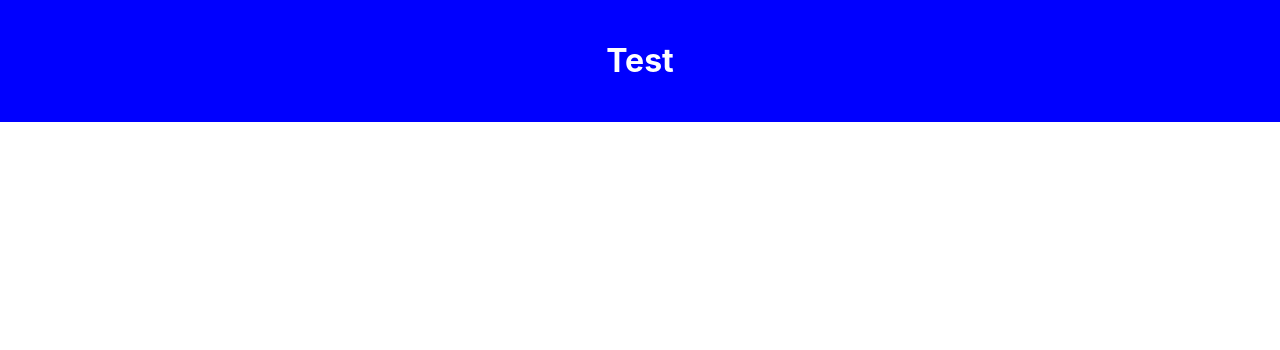
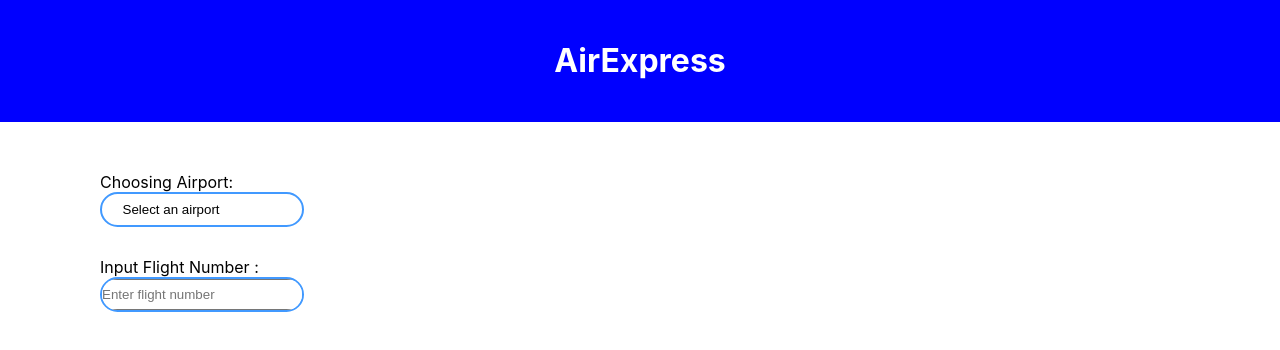
Before and after one commit to isayiahlim/AirExpress.frontEnd, a React (Create React App) app: page / in a window 1280 px wide. Shown: the top 350 px of the page. Built offline with nearby package versions, Linux system fonts and the light colour scheme.

Commit message:
Added textbox
Added airport, input flight number

```diff
--- a/src/App.css
+++ b/src/App.css
@@ -4,5 +4,64 @@
   background-color: blue; /* Blue background color */
   color: white; /* Text color */
   padding: 20px; /* Adjust the padding as needed */
-  text-align: center/* Center align the title */
+  text-align: center; /* Center align the title */
 }
+
+.airport-selector {
+  /* Styling for the entire airport selector container */
+  margin-bottom: 20px;
+}
+
+.custom-dropdown {
+  /* Styling for the custom dropdown box */
+  display: inline-block;
+  border-radius: 20px; /* Set the border-radius to make it round */
+  border: 2px solid #4199ff; /* Example border */
+  overflow: hidden;
+  background-color: #fff; /* Background color */
+  width: 200px; /* Set a width for the dropdown */
+  display: flex;
+  flex-direction: column;
+  align-items: center;
+}
+
+.custom-dropdown select {
+  /* Styling for the actual dropdown */
+  appearance: none;
+  outline: none;
+  border: none;
+  padding: 8px;
+  width: calc(100% - 25px); /* Adjust width as needed */
+  background-color: transparent;
+  cursor: pointer;
+}
+
+.custom-dropdown select:focus {
+  /* Optional focus style for the dropdown */
+  border: 1px solid blue; /* Example border color on focus */
+}
+
+/* FlightInput.css */
+
+.flight-selector {
+  /* Styling for the entire airport selector container */
+  margin-bottom: 20px; /* Example margin */
+}
+
+.custom-input {
+  /* Styling for the custom dropdown box */
+  display: inline-block;
+  border-radius: 20px; /* Set the border-radius to make it round */
+  border: 2px solid #4199ff; /* Example border */
+  overflow: hidden;
+  background-color: #fff; /* Background color */
+  width: 200px; /* Set a width for the dropdown */
+  display: flex;
+  flex-direction: column;
+  align-items: center;
+}
+
+.flight-input {
+  padding: 6px;
+  width: 200px;
+}
--- a/src/App.js
+++ b/src/App.js
@@ -1,13 +1,23 @@
 
 import './App.css';
 import React from 'react';
+import AirportDropdown from './ChooseAirport';
+import FlightInput from './InputFlight'
 
 
 const TitleComponent = () => {
   return (
-    <header className="title-header">
-      <h1>Test</h1>
-    </header>
+    <div>
+      <header className="title-header">
+        <h1>AirExpress</h1>
+      </header>
+      <div className="dropdown-container">
+        <AirportDropdown />
+      </div>
+      <div className="flight-selector">
+        <FlightInput />
+      </div>
+    </div>
   );
 };
 
--- /dev/null
+++ b/src/ChooseAirport.js
@@ -0,0 +1,37 @@
+// AirportDropdown.js
+
+import React from 'react';
+
+const AirportDropdown = () => {
+  const airports = [
+    { id: 1, name: 'SeaTac' },
+    { id: 2, name: 'Airport 2' },
+    { id: 3, name: 'Airport 3' },
+    // Add more airports as needed
+  ];
+
+  const handleChange = (e) => {
+    // Handle selected airport change if needed
+    const selectedAirportId = e.target.value;
+    console.log('Selected Airport ID:', selectedAirportId);
+    // Perform any actions based on the selected airport
+  };
+
+  return (
+    <div className="airport-selector" style={{ marginTop: '50px', marginLeft: '100px'}}>
+      <label htmlFor="airportDropdown">Choosing Airport:  </label>
+      <div className="custom-dropdown">
+        <select id="airportDropdown" onChange={handleChange}>
+          <option value="">Select an airport</option>
+          {airports.map((airport) => (
+            <option key={airport.id} value={airport.id}>
+              {airport.name}
+            </option>
+          ))}
+        </select>
+      </div>
+    </div>
+  );
+};
+
+export default AirportDropdown;
--- /dev/null
+++ b/src/InputFlight.js
@@ -0,0 +1,31 @@
+// FlightInput.js
+
+import React from 'react';
+import './App.css'; // Import the FlightInput CSS file
+
+const FlightInput = () => {
+  const handleFlightInputChange = (e) => {
+    // Handle changes in the flight input textbox
+    const flightNumber = e.target.value;
+    console.log('Flight Number:', flightNumber);
+    // Perform any actions based on the flight number input
+  };
+
+
+  return (
+    <div className="flight-selector" style={{ marginTop: '30px', marginLeft: '100px'}}>
+      <label htmlFor="airportDropdown">Input Flight Number :  </label>
+      <div className="custom-input">
+        <input
+          type="text"
+          id="flightInput"
+          placeholder="Enter flight number"
+          onChange={handleFlightInputChange}
+          className="flight-input"
+        />
+      </div>
+    </div>
+  );
+};
+
+export default FlightInput;
```
Also changed, not shown: 1 other file (tests, documents, lock files or other folders).
